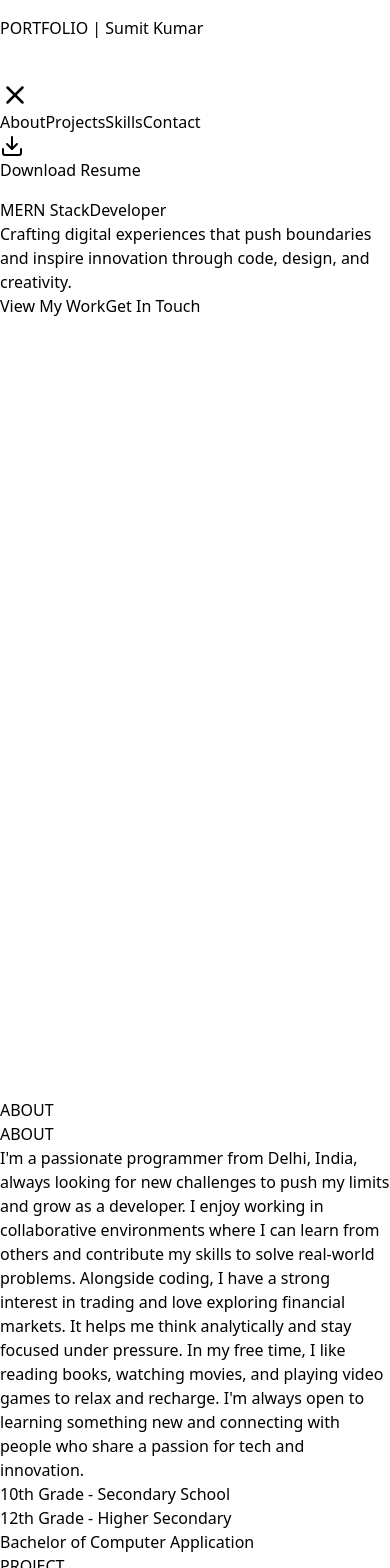
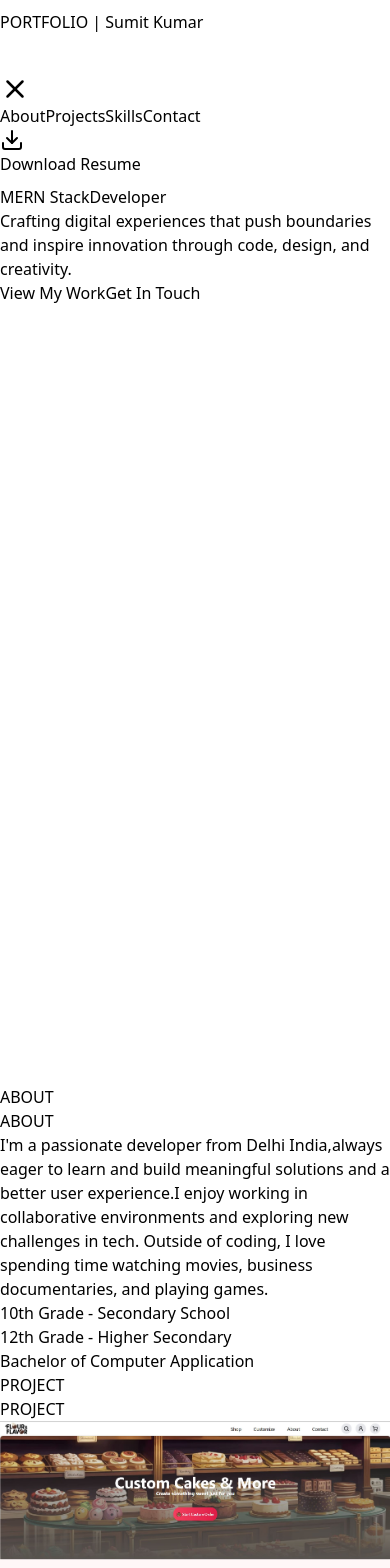
Before and after one commit to sumitKumar-webdev/Sumit-Kumar, a React (Vite) app: page / in a window 390 px wide. Shown: the top 1568 px of the page. Built offline with nearby package versions, Linux system fonts and the light colour scheme.

Commit message:
fixed layout

```diff
--- a/src/App.jsx
+++ b/src/App.jsx
@@ -15,13 +15,15 @@ function App() {
   return (
     <>
     <Header />
-    <div className="relative min-h-dvh overflow-hidden bg-gradient-to-br from-gray-900 via-black to-gray-900 ">
+    <div className="relative min-h-screen overflow-hidden bg-gradient-to-br from-gray-900 via-black to-gray-900 ">
     <FloatingParticals />
+    <main className='flex flex-col gap-32 mx-auto'>
     <HeroSection />
     <About />
     <Project />
     <Skills />
     <Contact />
+    </main>
     </div>
 
 
--- a/src/Component/Header/Header.css
+++ b/src/Component/Header/Header.css
@@ -6,8 +6,8 @@
         display: none;
     }
     .header {
-        padding-top:1rem;
-        padding-bottom: 1rem;
+        padding-top:0.6rem;
+        padding-bottom: 0.6rem;
     }
     .mobile-NavBtn{
         display: block;
--- a/src/Component/Header/Header.jsx
+++ b/src/Component/Header/Header.jsx
@@ -40,7 +40,7 @@ export default function Header() {
     >
       <div className="flex px-4 lg:px-7 items-center justify-between">
         {/* Logo/Title */}
-        <span onClick={()=>handleScroll()} className="text-xl lg:text-2xl text-white font-bold caret-transparent cursor-pointer">PORTFOLIO | Sumit Kumar</span>
+        <span onClick={()=>handleScroll()} className="lg:text-2xl text-white font-bold caret-transparent cursor-pointer">PORTFOLIO | Sumit Kumar</span>
 
         {/* Desktop Nav */}
         <nav className="hidden lg:flex gap-14 desktop-NavBtn">
--- a/src/Component/HeroSection.jsx
+++ b/src/Component/HeroSection.jsx
@@ -45,23 +45,23 @@ export const HeroSection = () => {
   }, []);
 
   return (
-    <div className="relative w-full h-[100vh] flex items-center justify-center  overflow-hidden">
+    <div className="relative w-full h-screen flex items-center justify-center  overflow-hidden">
 
       {/* Content wrapper */}
-      <div className="relative z-10 flex flex-col lg:flex-row items-center justify-around w-full max-w-7xl px-2 gap-12">
+      <div className="relative z-10 flex flex-col sm:pt-20 lg:flex-row items-center justify-around w-full max-w-7xl px-2 gap-12 lg:order-2 order-1">
 
         {/* Text Content */}
         <motion.div
           initial={{ x: -100, opacity: 0 }}
           animate={{ x: 0, opacity: 1 }}
           transition={{ duration: 0.8 }}
-          className="flex-1 text-center lg:text-left order-1"
+          className="flex-1 text-center lg:text-left order-2 lg:order-1"
         >
           <motion.h1
             initial={{ y: 20, opacity: 0 }}
             animate={{ y: 0, opacity: 1 }}
             transition={{ delay: 0.2, duration: 0.5 }}
-            className="text-5xl lg:text-7xl font-bold mb-6"
+            className="text-3xl md:text-5xl lg:text-7xl font-bold mb-6"
           >
            <AnimatePresence mode="wait">
               <motion.span
@@ -82,7 +82,7 @@ export const HeroSection = () => {
             initial={{ y: 20, opacity: 0 }}
             animate={{ y: 0, opacity: 1 }}
             transition={{ delay: 0.3, duration: 0.8 }}
-            className="text-xl text-gray-300 mb-8 max-w-2xl"
+            className="text-sm md:text-base lg:text-xl text-gray-300 mb-8 max-w-2xl"
           >
             Crafting digital experiences that push boundaries and inspire innovation through code, design, and creativity.
           </motion.p>
@@ -96,14 +96,14 @@ export const HeroSection = () => {
             <motion.button
             onClick={()=>handleScroll('#Projects')}
               whileHover={{ scale: 1.05, boxShadow: "0 0 15px rgba(59,130,246,0.5)" }}
-              className="px-8 py-4 bg-gradient-to-r from-blue-500 to-purple-600 text-white font-semibold rounded-full transition-all duration-300 cursor-pointer"
+              className="px-8 py-3 lg:py-4 bg-gradient-to-r from-blue-500 to-purple-600 text-white font-semibold rounded-full transition-all duration-300 cursor-pointer"
             >
               View My Work
             </motion.button>
             <motion.button
              onClick={()=>handleScroll('#Contact')}
               whileHover={{ scale: 1.05 }}
-              className="px-8 py-4 border-2 border-gray-600 text-gray-300 font-semibold rounded-full hover:border-white hover:text-white transition-all duration-300 cursor-pointer"
+              className="px-8 py-3 lg:py-4 border-2 border-gray-600 text-gray-300 font-semibold  rounded-full hover:border-white hover:text-white transition-all duration-300 cursor-pointer"
             >
               Get In Touch
             </motion.button>
@@ -115,12 +115,11 @@ export const HeroSection = () => {
           initial={{ scale: 0.9, opacity: 0 }}
           animate={{ scale: 1, opacity: 1 }}
           transition={{ delay: 0.6, duration: 0.8 }}
-          className="relative z-20 flex bg-transparent sm:order-2"
+          className="relative z-20 flex bg-transparent order-1 lg:order-2"
         >
-            <Blob className="opacity-100 lg:h-[500px]" />
+            <Blob className="opacity-100 h-[400px] lg:h-[500px]" />
         </motion.div>
       </div>
-      {!isMobile && <div className="absolute bottom-0 w-full h-20 bg-gradient-to-b from-transparent to-black/95 z-0" />}
     </div>
   )
 }
--- a/src/Component/Skills.jsx
+++ b/src/Component/Skills.jsx
@@ -86,6 +86,9 @@ export default function Skills() {
              shadow-[0_0_40px_10px_rgba(168,85,247,0.2)]"
       />
 
+     <span className="text-center mt-20 text-lg lg:text-2xl text-gray-300 italic">
+  Learning by doing — it’s how I grow as a developer.
+</span>
 
     </div>
   );
--- a/src/Component/aboutComponent.jsx
+++ b/src/Component/aboutComponent.jsx
@@ -24,7 +24,7 @@ export  function aboutComponent() {
 
 
   return (
-  <div id='About' className="w-full h-dvh bg-transparent text-white flex items-center justify-center lg:px-28 px-14 flex-col mt-[4rem]">
+  <div id='About' className="w-full bg-transparent text-white flex items-center justify-center lg:px-28 px-14 flex-col">
 
     {/* text heading */}
     <div className='lg:mb-28 mb-14 w-full flex relative items-center'>
@@ -34,11 +34,39 @@ export  function aboutComponent() {
 
   {/* Centered Flex Container */}
   <div className="flex lg:flex-row flex-col items-start justify-between gap-10 w-full">
+<span className="lg:text-left lg:w-1/2 lg:text-lg text-justify tracking-widest leading-relaxed">
+  I'm a passionate developer from{" "}
+  <motion.span
+     initial={{ backgroundSize: '0% 100%' }}
+  whileInView={{ backgroundSize: '100% 100%' }}
+  transition={{ duration: 0.5, ease: 'easeOut', delay: 0.4 }}
+  viewport={{ once: true, amount: 0.5 }}
+  className="inline-block px-1 text-white font-medium rounded bg-gradient-to-r from-blue-500 via-purple-500 to-pink-500 bg-no-repeat bg-left bg-[length:0%_100%]"
+  >
+    Delhi India,
+  </motion.span>
+     always eager to learn and build meaningful solutions and a better{" "}
+  <motion.span
+    initial={{ backgroundSize: '0% 100%' }}
+  whileInView={{ backgroundSize: '100% 100%' }}
+  transition={{ duration: 0.5, ease: 'easeOut', delay: 0.4 }}
+  viewport={{ once: true, amount: 0.5 }}
+  className="inline-block px-1 text-white font-medium rounded bg-gradient-to-r from-blue-500 via-purple-500 to-pink-500 bg-no-repeat bg-left bg-[length:0%_100%]"
+  >
+    user experience.
+  </motion.span>
+   I enjoy working in collaborative environments and exploring new challenges in tech. Outside of coding, I love spending time watching movies, business documentaries, and{" "}
+<motion.span
+  initial={{ backgroundSize: '0% 100%' }}
+  whileInView={{ backgroundSize: '100% 100%' }}
+  transition={{ duration: 0.5, ease: 'easeOut', delay: 0.4 }}
+  viewport={{ once: true, amount: 0.5 }}
+  className="inline-block px-1 text-white font-medium rounded bg-gradient-to-r from-blue-500 via-purple-500 to-pink-500 bg-no-repeat bg-left bg-[length:0%_100%]"
+>
+  playing games.
+</motion.span>
+</span>
 
-    {/* Left Column: Text */}
-    <span className="lg:text-left lg:w-1/2 lg:text-lg text-justify tracking-widest leading-relaxed">
-     I'm a passionate programmer from Delhi, India, always looking for new challenges to push my limits and grow as a developer. I enjoy working in collaborative environments where I can learn from others and contribute my skills to solve real-world problems. Alongside coding, I have a strong interest in trading and love exploring financial markets. It helps me think analytically and stay focused under pressure. In my free time, I like reading books, watching movies, and playing video games to relax and recharge. I'm always open to learning something new and connecting with people who share a passion for tech and innovation.
-    </span>
 
     {/* Right Column */}
 
```
